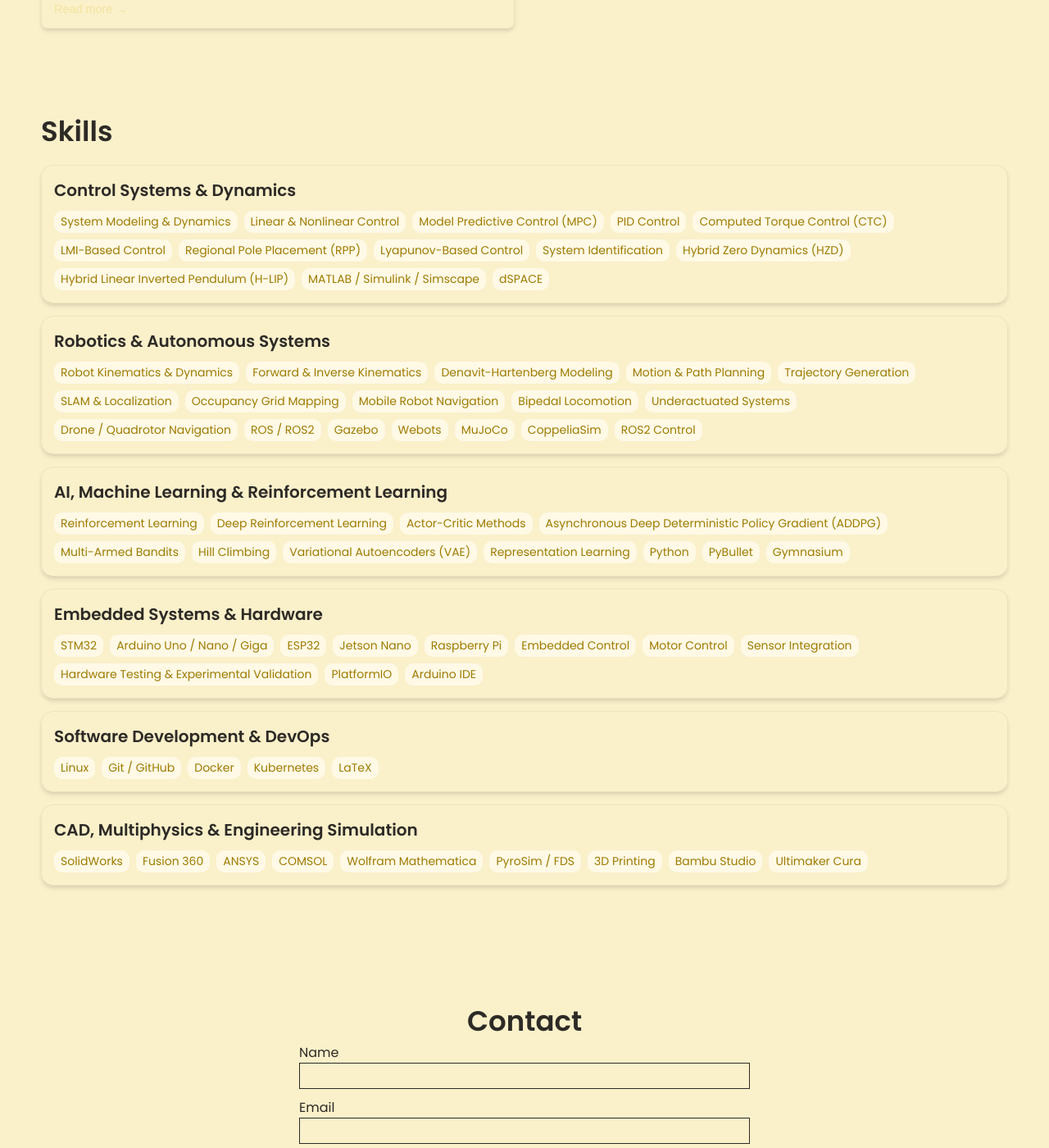
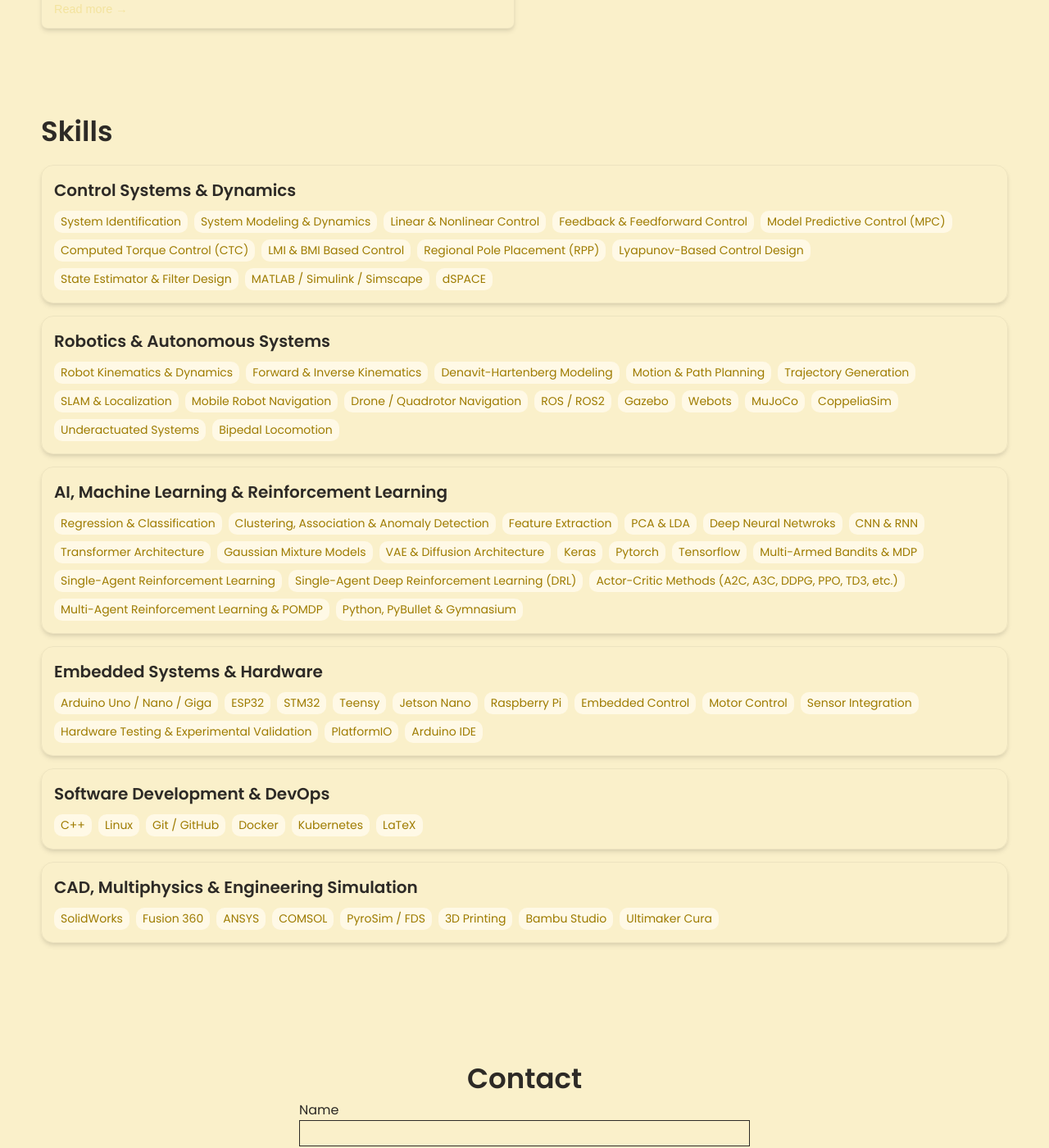
Before and after one commit to SohamBanerjeeRobotics/SohamBanerjeeRobotics.github.io, a Jekyll site: the page built from index.html, in a window 1280 px wide and 1400 px high, scrolled down 2007 px. Shown: the whole window at 82% size. Built offline with Jekyll 4.4.1, drawn with Linux system fonts in a browser that asks for light colours.

Commit message:
Update skills and tools in _config.yml

```diff
--- a/_config.yml
+++ b/_config.yml
@@ -34,17 +34,16 @@ external-links:
 skills:
   - category: Control Systems & Dynamics
     tools:
+      - System Identification
       - System Modeling & Dynamics
       - Linear & Nonlinear Control
+      - Feedback & Feedforward Control
       - Model Predictive Control (MPC)
-      - PID Control
       - Computed Torque Control (CTC)
-      - LMI-Based Control
+      - LMI & BMI Based Control
       - Regional Pole Placement (RPP)
-      - Lyapunov-Based Control
-      - System Identification
-      - Hybrid Zero Dynamics (HZD)
-      - Hybrid Linear Inverted Pendulum (H-LIP)
+      - Lyapunov-Based Control Design
+      - State Estimator & Filter Design
       - MATLAB / Simulink / Simscape
       - dSPACE
 
@@ -56,37 +55,43 @@ skills:
       - Motion & Path Planning
       - Trajectory Generation
       - SLAM & Localization
-      - Occupancy Grid Mapping
       - Mobile Robot Navigation
-      - Bipedal Locomotion
-      - Underactuated Systems
       - Drone / Quadrotor Navigation
       - ROS / ROS2
       - Gazebo
       - Webots
       - MuJoCo
       - CoppeliaSim
-      - ROS2 Control
+      - Underactuated Systems
+      - Bipedal Locomotion
 
   - category: AI, Machine Learning & Reinforcement Learning
     tools:
-      - Reinforcement Learning
-      - Deep Reinforcement Learning
-      - Actor-Critic Methods
-      - Asynchronous Deep Deterministic Policy Gradient (ADDPG)
-      - Multi-Armed Bandits
-      - Hill Climbing
-      - Variational Autoencoders (VAE)
-      - Representation Learning
-      - Python
-      - PyBullet
-      - Gymnasium
+      - Regression & Classification
+      - Clustering, Association & Anomaly Detection
+      - Feature Extraction
+      - PCA & LDA
+      - Deep Neural Netwroks
+      - CNN & RNN
+      - Transformer Architecture
+      - Gaussian Mixture Models
+      - VAE & Diffusion Architecture
+      - Keras
+      - Pytorch
+      - Tensorflow
+      - Multi-Armed Bandits & MDP
+      - Single-Agent Reinforcement Learning
+      - Single-Agent Deep Reinforcement Learning (DRL)
+      - Actor-Critic Methods (A2C, A3C, DDPG, PPO, TD3, etc.)
+      - Multi-Agent Reinforcement Learning & POMDP
+      - Python, PyBullet & Gymnasium
 
   - category: Embedded Systems & Hardware
     tools:
-      - STM32
       - Arduino Uno / Nano / Giga
       - ESP32
+      - STM32
+      - Teensy
       - Jetson Nano
       - Raspberry Pi
       - Embedded Control
@@ -98,6 +103,7 @@ skills:
 
   - category: Software Development & DevOps
     tools:
+      - C++
       - Linux
       - Git / GitHub
       - Docker
@@ -110,7 +116,6 @@ skills:
       - Fusion 360
       - ANSYS
       - COMSOL
-      - Wolfram Mathematica
       - PyroSim / FDS
       - 3D Printing
       - Bambu Studio
```
